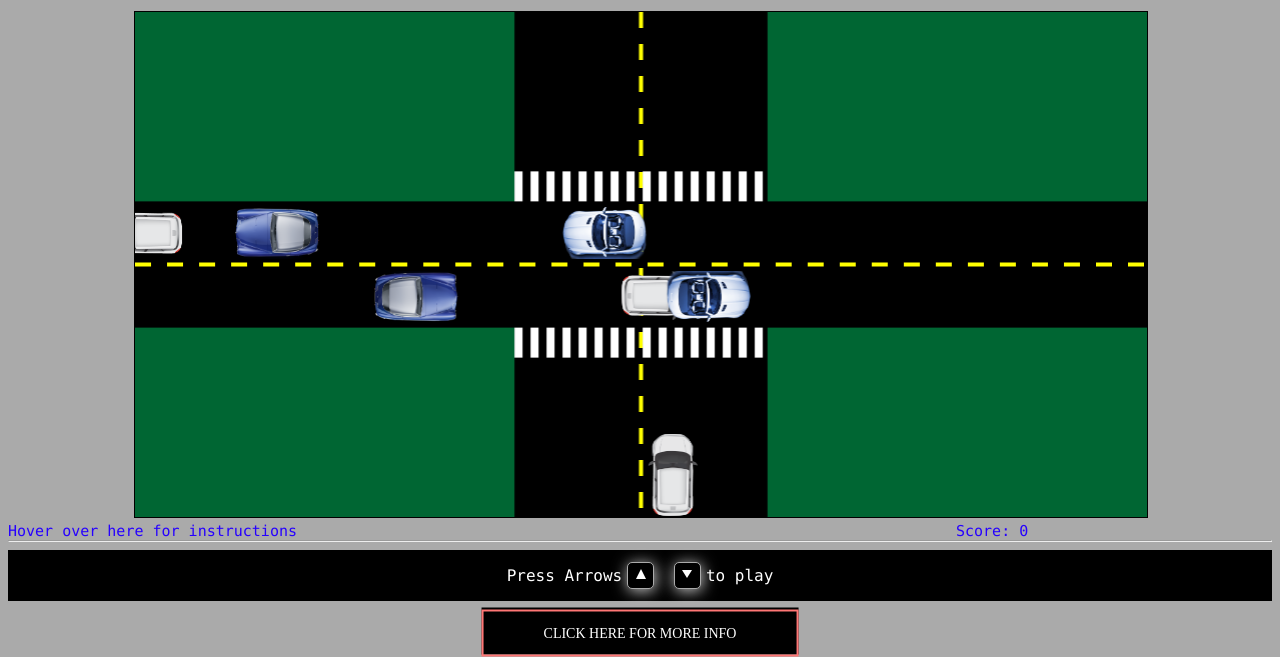
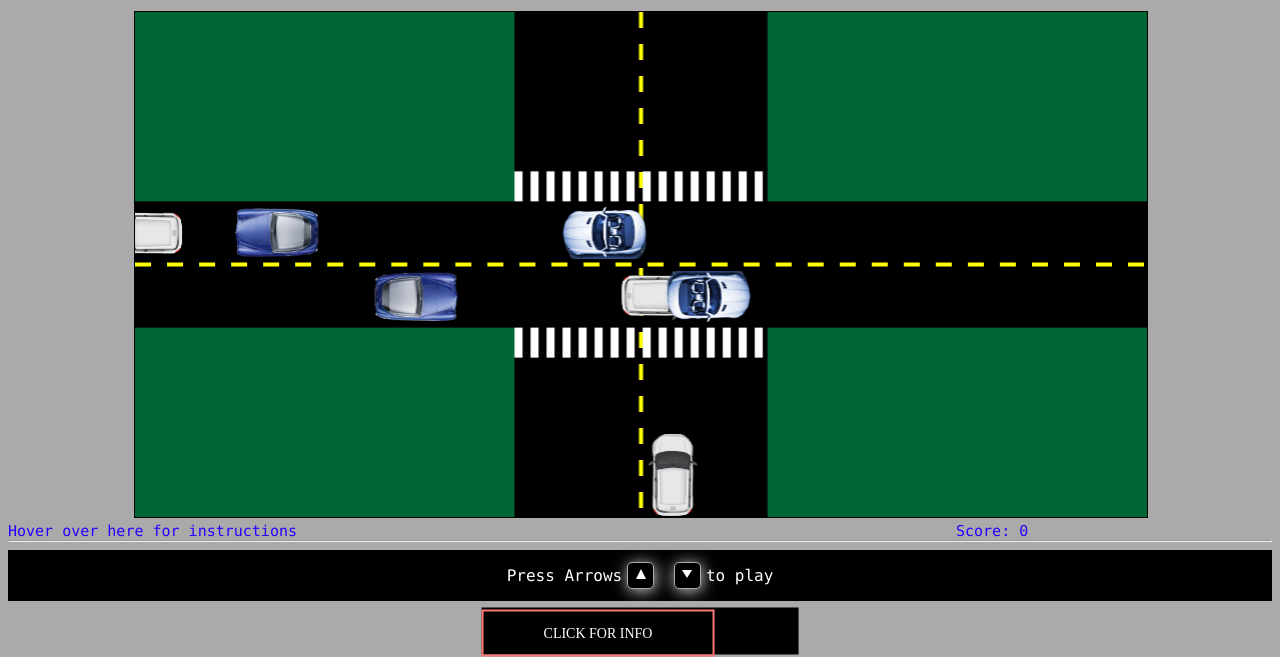
Before and after one commit to steezy2/WebGame, a plain HTML site: page index.html in a window 1280 px wide. Shown: the part 148-805 px from the top of the page. Drawn offline with nearby package versions, Linux system fonts and the light colour scheme.

Commit message:
Shorted click for info so it didnt oveflow

```diff
--- a/index.html
+++ b/index.html
@@ -57,7 +57,7 @@
     </p>
     </footer>
     <div class="left">
-      <a href="" class="btn btn1" id="#Info">Click Here for more info</a>
+      <a href="" class="btn btn1" id="#Info">Click for info</a>
     </div>
     <pre id="hiddentext" style="display: none;">This game was designed by: Jhonathan Malagon, Nicholas Klonne, and Arnaud Filliat
 Cars come 10% faster each level, and your score per level is linked to a timer based on how fast you get across the road.
```
